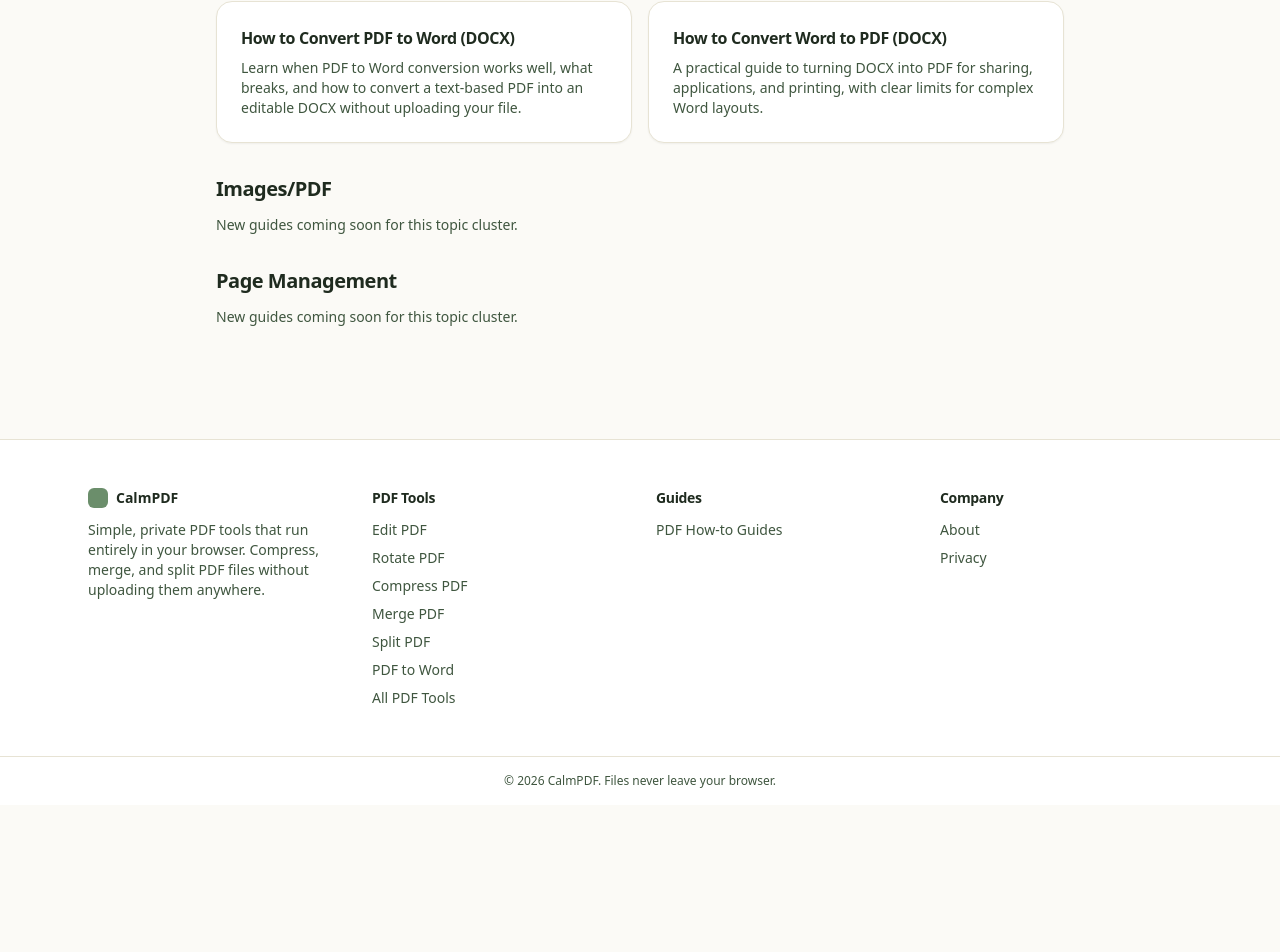
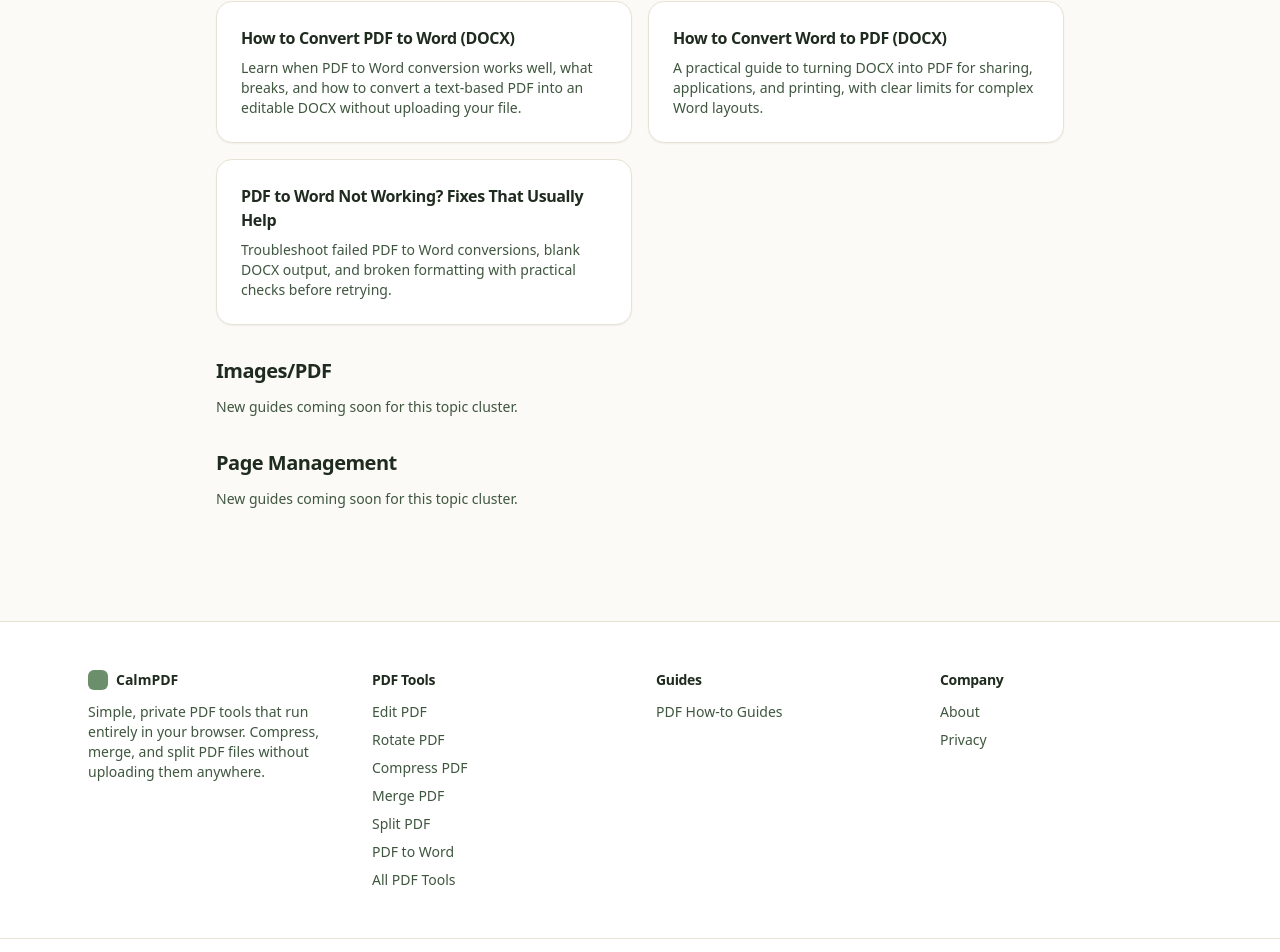
Before and after one commit to lorenzo-gu/calmpdf, a Next.js app: page /how-to in a window 1280 px wide. Shown: the part 1330-2282 px from the top of the page. Before the commit the page ends 2135 px from the top, so only its background shows below. Built offline with nearby package versions, Linux system fonts and the light colour scheme.

Commit message:
Fix missing how-to post entry causing prerender failure

```diff
--- a/src/content/posts.ts
+++ b/src/content/posts.ts
@@ -44,6 +44,17 @@ export const BLOG_POSTS: Post[] = [
         dateModified: "2026-05-02",
         ctaHref: "/pdf-to-docx",
         ctaLabel: "Try PDF to Word",
+        published: true,
+  },
+  {
+        slug: "pdf-to-word-not-working",
+        title: "PDF to Word Not Working? Fixes That Usually Help",
+        description:
+                "Troubleshoot failed PDF to Word conversions, blank DOCX output, and broken formatting with practical checks before retrying.",
+        datePublished: "2026-05-02",
+        dateModified: "2026-05-02",
+        ctaHref: "/pdf-to-docx",
+        ctaLabel: "Convert PDF to Word",
         published: true,
   },
   {
```
